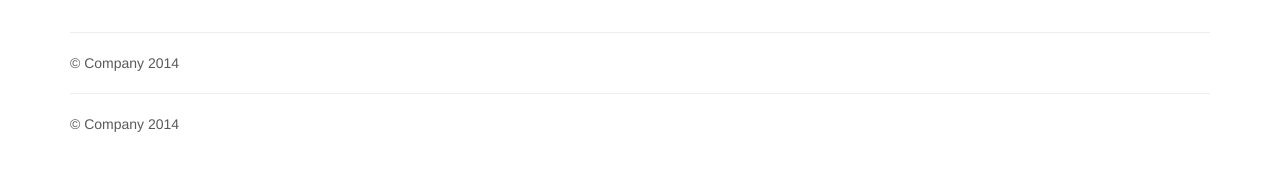
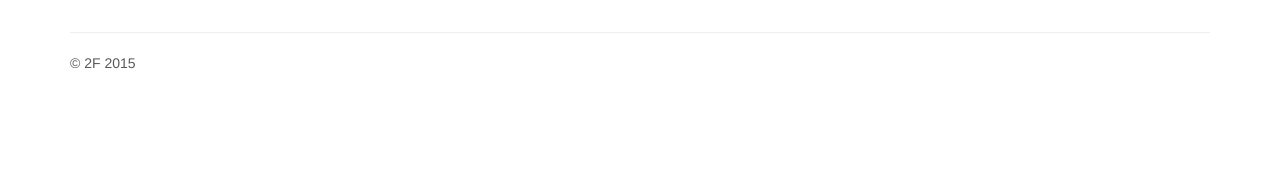
Before and after one commit to frantisekfarka/frantisekfarka.github.io, a plain HTML site: page tiap/index.html in a window 1280 px wide. Shown: the part 1181-1351 px from the top of the page. After the commit the page ends 1304 px from the top, so only its background shows below. Drawn offline with nearby package versions, Linux system fonts and the light colour scheme.

Commit message:
tiap copyright

```diff
--- a/tiap/index.html
+++ b/tiap/index.html
@@ -152,12 +152,7 @@
       <hr>
 
       <footer>
-        <p>&copy; Company 2014</p>
-
-      <hr>
-
-      <footer>
-        <p>&copy; Company 2014</p>
+        <p>&copy; 2F 2015</p>
       </footer>
     </div> <!-- /container -->
 
```
